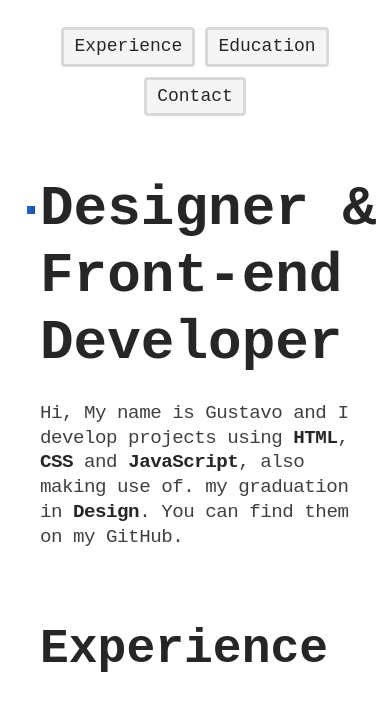
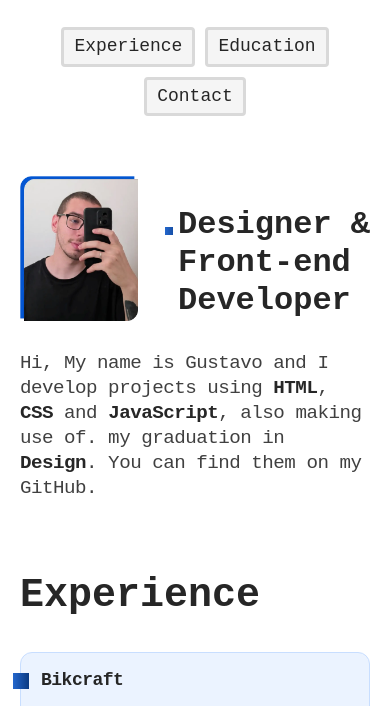
Before and after one commit to draugurr/draugurr.github.io, a plain HTML site: page index.html in a window 390 px wide. Shown: the part 65-771 px from the top of the page. Drawn offline with Linux system fonts and the light colour scheme.

Commit message:
layout adjustment

```diff
--- a/css/contact.css
+++ b/css/contact.css
@@ -78,3 +78,18 @@
     top: -20px;
   }
 }
+
+@media (max-width: 800px) {
+  .contact h2 {
+    font-size: 2.5rem;
+  }
+
+  .contact p {
+    font-size: 1rem;
+    padding: 20px;
+  }
+  .contact li {
+    font-size: 1rem;
+    font-weight: 600;
+  }
+}
--- a/css/experience.css
+++ b/css/experience.css
@@ -75,6 +75,7 @@
     grid-template-columns: 1fr;
     gap: 40px;
     margin-bottom: 40px;
+    padding: 40px 20px;
   }
   .experience .empresas {
     margin-top: 0px;
--- a/css/global.css
+++ b/css/global.css
@@ -41,3 +41,9 @@ ul {
     max-width: initial;
   }
 }
+
+@media (max-width: 800px) {
+  .subtitulo {
+    font-size: 2.5rem;
+  }
+}
--- a/css/introducao.css
+++ b/css/introducao.css
@@ -4,7 +4,8 @@
   margin: 0 auto;
   display: grid;
   grid-template-columns: 1fr 2fr;
-  gap: 200px;
+  grid-template-rows: 1fr auto;
+  gap: 20px 200px;
   align-items: end;
 }
 .introducao-texto {
@@ -13,15 +14,20 @@
   letter-spacing: -0.5px;
   max-width: 35ch;
   color: #404040;
+  grid-column: 2;
+  align-self: start;
 }
-
+.introducao img {
+  grid-row: 1/-1;
+  align-self: start;
+}
 .introducao-texto strong {
   color: #262626;
 }
+
 .introducao h1 {
   font-size: 4.75rem;
   line-height: 1.2;
-  margin-bottom: 23px;
   position: relative;
 }
 
@@ -38,20 +44,20 @@
 
 @media (max-width: 1200px) {
   .introducao {
-    gap: 100px;
+    gap: 10px 100px;
   }
 
   .introducao h1::before {
     width: 12px;
     height: 12px;
     left: -20px;
-    top: 40px;
+    top: 59px;
   }
 }
 
 @media (max-width: 950px) {
   .introducao {
-    gap: 70px;
+    gap: 10px 70px;
   }
   .introducao h1 {
     font-size: 3.5rem;
@@ -63,19 +69,51 @@
     width: 8px;
     height: 8px;
     left: -13px;
+    top: 44px;
+  }
+}
+
+@media (max-width: 800px) {
+  .introducao {
+    grid-template-columns: 1fr 1fr;
+    padding: 40px 20px;
+    gap: 10px 50px;
+  }
+  .introducao h1 {
+    font-size: 2.5rem;
+  }
+  .introducao h1::before {
+    width: 8px;
+    height: 8px;
+    left: -13px;
     top: 30px;
   }
 }
-@media (max-width: 800px) {
+
+@media (max-width: 500px) {
   .introducao {
     grid-template-columns: 1fr 1fr;
+    gap: 30px 40px;
+  }
+  .introducao h1 {
+    font-size: 2rem;
+  }
+  .introducao-texto {
+    grid-column: 1/-1;
+  }
+  .introducao img {
+    align-self: start;
+    grid-row: 1;
+  }
+  .introducao h1::before {
+    width: 8px;
+    height: 8px;
+    left: -13px;
+    top: 21px;
   }
 }
-@media (max-width: 650px) {
-  .introducao {
-    grid-template-columns: 1fr;
-    justify-items: center;
-  }
+
+@media (max-width: 370px) {
   .introducao img {
     display: none;
   }
--- a/index.html
+++ b/index.html
@@ -3,7 +3,7 @@
 
 <head>
   <meta charset="UTF-8">
-  <link rel="stylesheet" href="./css/style.min.css">
+  <link rel="stylesheet" href="./css/style.css">
   <link rel="icon" href="./img-portfolio/favicon1.svg" type="image/svg+xml">
   <meta name="viewport" content="width=device-width, initial-scale=1.0">
   <title>Draugur - Dev and Designer</title>
@@ -25,10 +25,13 @@
 
   <main class="introducao">
     <img src="./img-portfolio/perfil.webp" alt="Gustavo" width="414" height="508">
-    <div>
+    <div class="introducao-titulo">
       <h1 class="titulo">Designer&nbsp;&<br>Front-end<br>Developer</h1>
-      <p class="introducao-texto">Hi, My name is Gustavo and I develop projects using <strong>HTML</strong>,<strong> CSS</strong> and <strong>JavaScript</strong>, also making use of. my graduation in <strong>Design</strong>. You can find them on my GitHub.</p>
     </div>
+    <div class="introducao-texto">
+      <p>Hi, My name is Gustavo and I develop projects using <strong>HTML</strong>,<strong> CSS</strong> and <strong>JavaScript</strong>, also making use of. my graduation in <strong>Design</strong>. You can find them on my GitHub.</p>
+    </div>
+
   </main>
   <section class="experience" aria-label="#experience">
     <h2 id="experience" class="subtitulo">Experience</h2>
```
